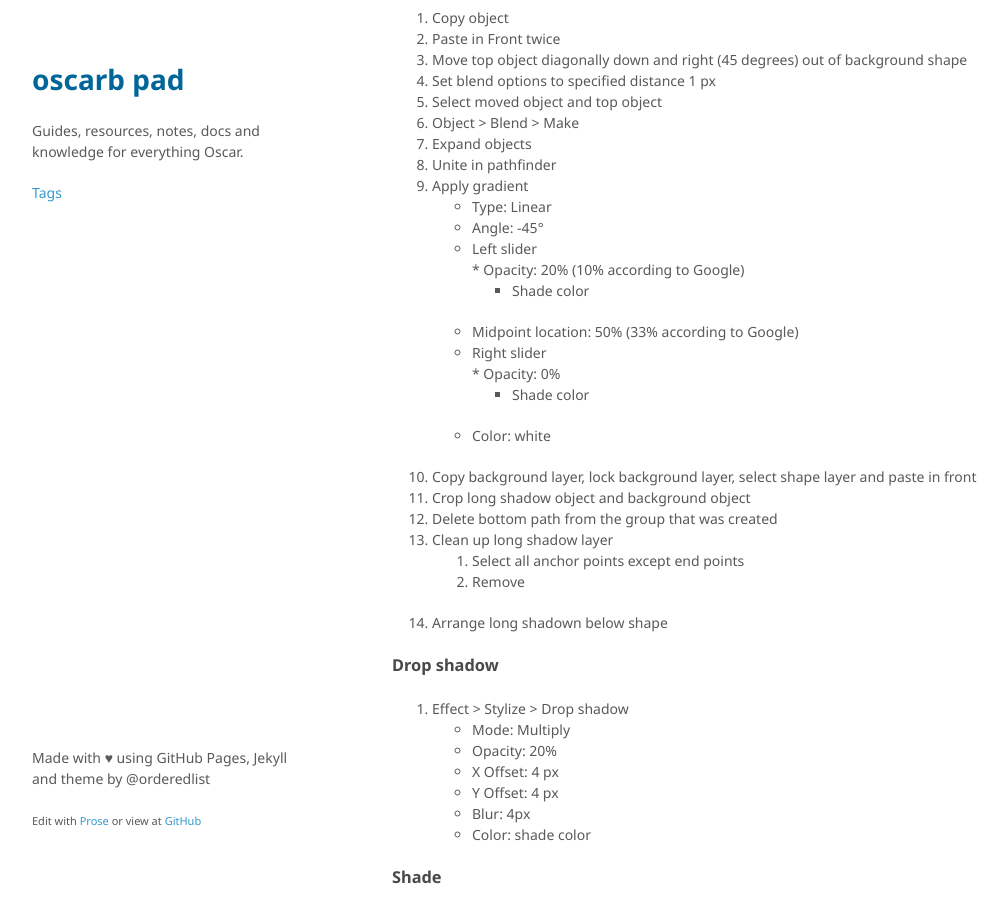
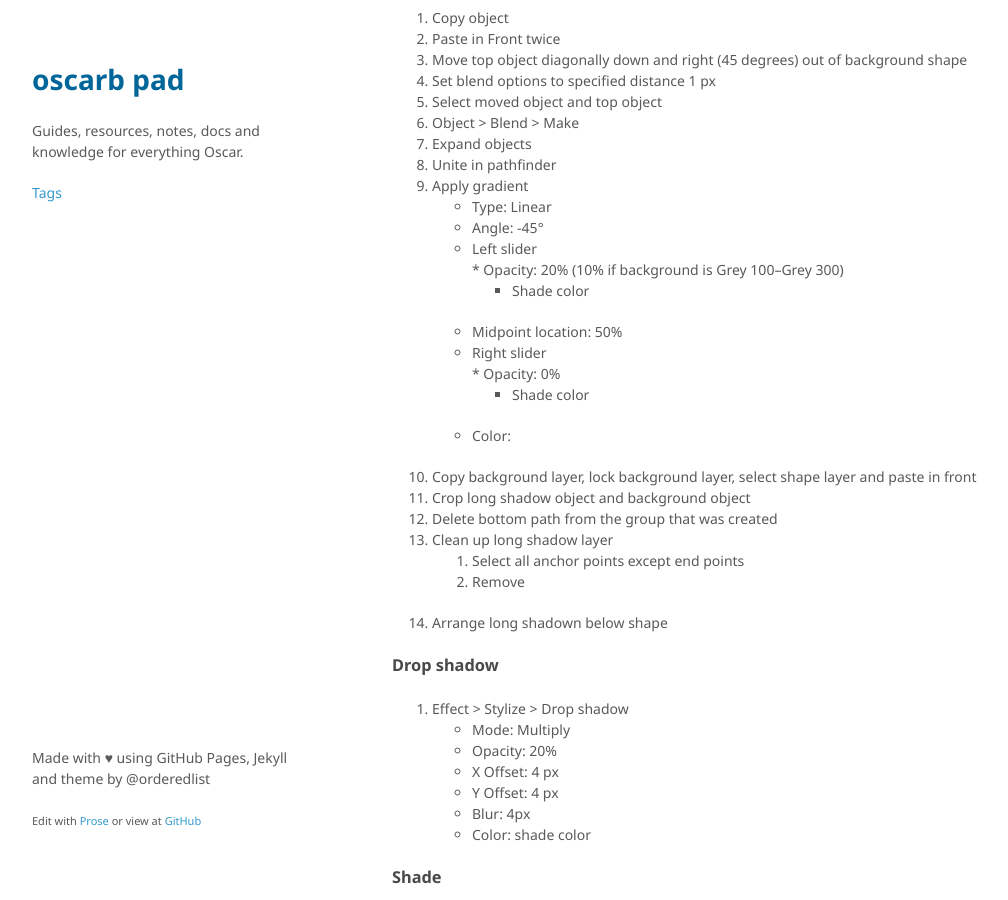
Before and after one commit to oscarb/pad, a Jekyll site: the page built from _docs/material-design-icon.md, in a window 1280 px wide and 900 px high, scrolled down 1261 px. Shown: the whole window, without its empty margins (128-1136 px from the left). Built offline with Jekyll 4.4.1, drawn with Linux system fonts in a browser that asks for light colours; some web fonts are replaced.

Commit message:
Created material-design-icon.md

```diff
--- a/_docs/material-design-icon.md
+++ b/_docs/material-design-icon.md
@@ -65,13 +65,13 @@ Apply tint and shade
 	* Type: Linear
     * Angle: -45°
     * Left slider
-    	* Opacity: 20% (10% according to Google)
+    	* Opacity: 20% (10% if background is Grey 100--Grey 300)
         * Shade color
-    * Midpoint location: 50% (33% according to Google)
+    * Midpoint location: 50%
     * Right slider
     	* Opacity: 0%
         * Shade color
-    * Color: white
+    * Color:
 10. Copy background layer, lock background layer, select shape layer and paste in front
 11. Crop long shadow object and background object
 12. Delete bottom path from the group that was created
```
